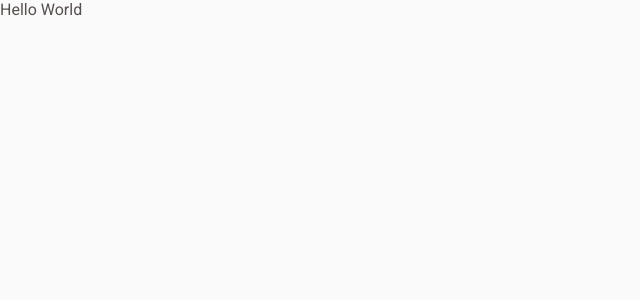
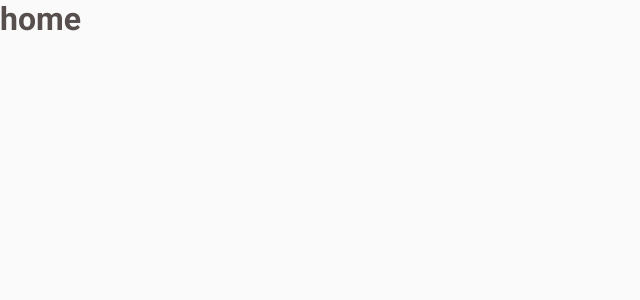
Before and after one commit to thayna-bezerra/coffee-delivery, a React (Vite) app: page / in a window 1280 px wide. Shown: the top 300 px of the page, without its empty margins (0-640 px from the left). Built offline with nearby package versions, Linux system fonts and the light colour scheme.

Commit message:
creating route

```diff
--- a/package.json
+++ b/package.json
@@ -12,6 +12,7 @@
   "dependencies": {
     "react": "^18.2.0",
     "react-dom": "^18.2.0",
+    "react-router-dom": "^6.11.1",
     "styled-components": "^6.0.0-rc.1"
   },
   "devDependencies": {
--- a/src/App.tsx
+++ b/src/App.tsx
@@ -1,15 +1,17 @@
+import { BrowserRouter } from 'react-router-dom'
 import { ThemeProvider } from 'styled-components';
 import { GlobalStyle } from "./styles/global";
 import { defaultTheme } from "./styles/theme/default";
+import { Router } from './Router';
 
 export function App() {
 
   return (
     <ThemeProvider theme={defaultTheme}>
       <GlobalStyle />
-      <p>
-        Hello World
-      </p>
+      <BrowserRouter>
+        <Router />
+      </BrowserRouter>
     </ThemeProvider>
   )
 }
--- /dev/null
+++ b/src/Router.tsx
@@ -0,0 +1,10 @@
+import { Route, Routes} from "react-router-dom";
+import { HomePage } from "./pages/Home";
+
+export function Router() {
+  return (
+    <Routes>
+      <Route path="/" element={<HomePage />} />
+    </Routes>
+  )
+}
```
Also changed, not shown: 1 other file (tests, documents, lock files or other folders).
